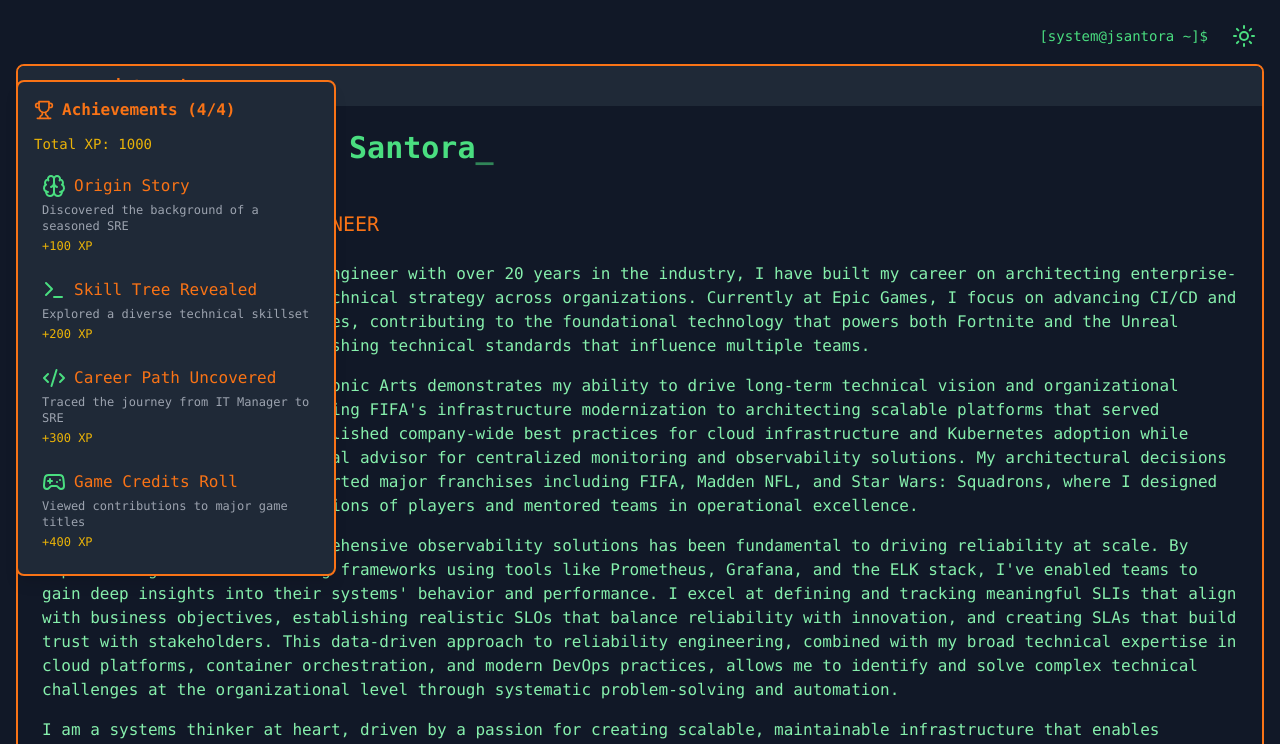
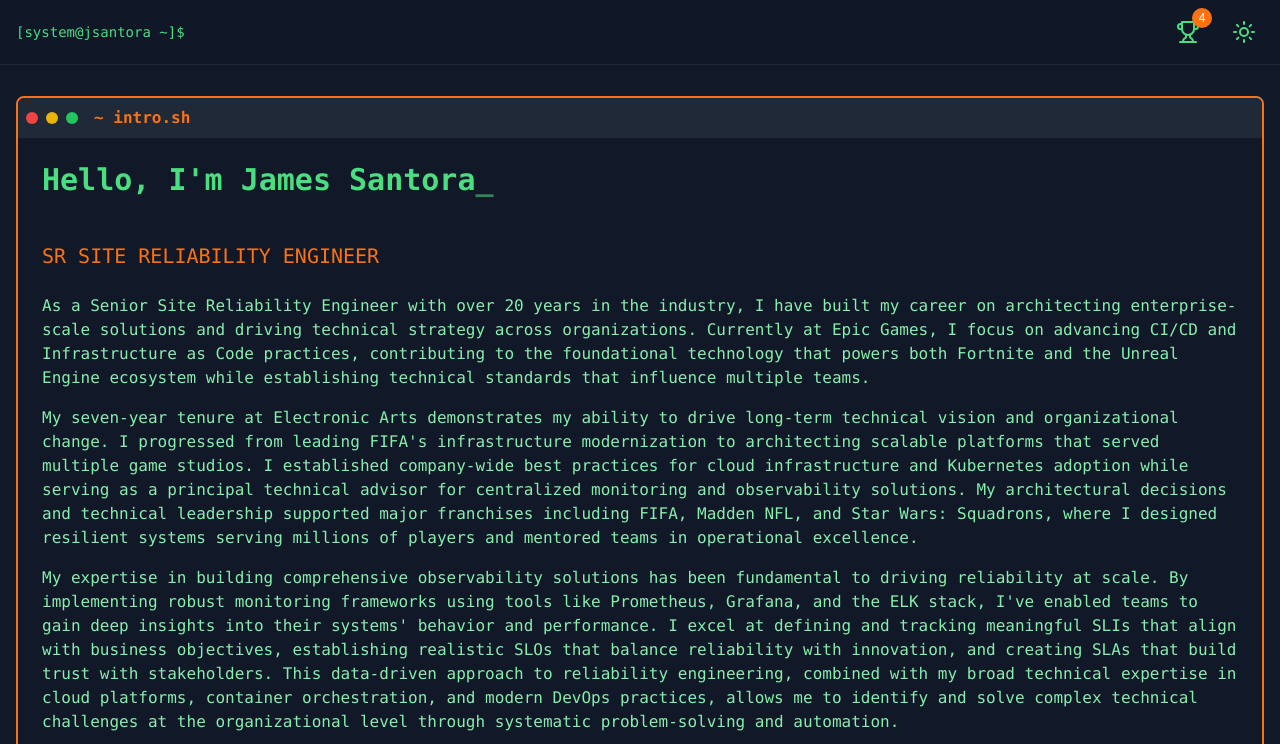
Before and after one commit to jimsantora/resume, a Next.js app: page /resume/ in a window 1280 px wide. Shown: the top 744 px of the page. Built offline with nearby package versions, Linux system fonts and the light colour scheme.

Commit message:
Moving acheivements to a top nav bar.

```diff
--- /dev/null
+++ b/components/NavBar.tsx
@@ -0,0 +1,130 @@
+import React, { useState } from 'react';
+import { Sun, Moon, Trophy } from 'lucide-react';
+import { Achievement } from './achievements';
+
+interface NavBarProps {
+  theme: string;
+  toggleTheme: () => void;
+  unlockedAchievements: string[];
+  achievements: Achievement[];
+  totalPoints: number;
+}
+
+const NavBar: React.FC<NavBarProps> = ({
+  theme,
+  toggleTheme,
+  unlockedAchievements,
+  achievements,
+  totalPoints
+}) => {
+  const [showAchievements, setShowAchievements] = useState(false);
+
+  return (
+    <div className={`fixed top-0 left-0 right-0 z-50 ${
+      theme === 'dark' ? 'bg-gray-900/95' : 'bg-gray-100/95'
+    } backdrop-blur-sm border-b ${
+      theme === 'dark' ? 'border-gray-800' : 'border-gray-200'
+    }`}>
+      <div className="container mx-auto px-4">
+        <div className="h-16 flex items-center justify-between">
+          <span className={`text-sm ${theme === 'dark' ? 'text-green-400' : 'text-gray-600'}`}>
+            [system@jsantora ~]$
+          </span>
+
+          <div className="flex items-center space-x-4">
+            <button
+              onClick={() => setShowAchievements(!showAchievements)}
+              className={`p-2 rounded-full hover:bg-opacity-20 hover:bg-gray-500 relative ${
+                theme === 'dark' ? 'text-green-400' : 'text-gray-600'
+              }`}
+            >
+              <Trophy className="w-6 h-6" />
+              {unlockedAchievements.length > 0 && (
+                <span className="absolute -top-1 -right-1 bg-orange-500 text-white text-xs rounded-full w-5 h-5 flex items-center justify-center">
+                  {unlockedAchievements.length}
+                </span>
+              )}
+            </button>
+
+            <button
+              onClick={toggleTheme}
+              className={`p-2 rounded-full hover:bg-opacity-20 hover:bg-gray-500 ${
+                theme === 'dark' ? 'text-green-400' : 'text-gray-600'
+              }`}
+            >
+              {theme === 'dark' ?
+                <Sun className="w-6 h-6" /> :
+                <Moon className="w-6 h-6" />
+              }
+            </button>
+          </div>
+        </div>
+      </div>
+
+      {/* Achievements Dropdown */}
+      {showAchievements && (
+        <div
+          className={`absolute right-4 top-16 w-96 rounded-lg shadow-lg border-2 border-orange-500 ${
+            theme === 'dark'
+              ? 'bg-gray-800'
+              : 'bg-white'
+          }`}
+        >
+          <div className="p-4">
+            <div className="flex items-center justify-between mb-4">
+              <div>
+                <h3 className="text-orange-500 font-bold flex items-center gap-2">
+                  <Trophy className="w-5 h-5" />
+                  Achievements ({unlockedAchievements.length}/{achievements.length})
+                </h3>
+                <p className="text-sm text-yellow-500 mt-1">Total XP: {totalPoints}</p>
+              </div>
+              <button
+                onClick={() => setShowAchievements(false)}
+                className="text-gray-500 hover:text-gray-700"
+              >
+                ×
+              </button>
+            </div>
+            <div className="space-y-2">
+              {achievements.map(achievement => {
+                const isUnlocked = unlockedAchievements.includes(achievement.id);
+                return (
+                  <div
+                    key={achievement.id}
+                    className={`p-2 rounded ${
+                      isUnlocked
+                        ? 'opacity-100'
+                        : 'opacity-50'
+                    }`}
+                  >
+                    <div className="flex items-center gap-2">
+                      {achievement.icon || <Trophy className={`w-4 h-4 ${
+                        isUnlocked ? 'text-yellow-500' : 'text-gray-500'
+                      }`} />}
+                      <span className={`font-medium ${
+                        isUnlocked ? 'text-orange-500' : 'text-gray-500'
+                      }`}>
+                        {achievement.title}
+                      </span>
+                    </div>
+                    <p className={`text-xs mt-1 ${
+                      theme === 'dark' ? 'text-gray-400' : 'text-gray-600'
+                    }`}>
+                      {isUnlocked ? achievement.description : '???'}
+                    </p>
+                    {isUnlocked && (
+                      <p className="text-xs text-yellow-500 mt-1">+{achievement.points} XP</p>
+                    )}
+                  </div>
+                );
+              })}
+            </div>
+          </div>
+        </div>
+      )}
+    </div>
+  );
+};
+
+export default NavBar;
--- a/components/achievements.tsx
+++ b/components/achievements.tsx
@@ -1,7 +1,7 @@
 import React, { useState, useEffect } from 'react';
 import { Trophy, Terminal, Code2, Gamepad2, Brain } from 'lucide-react';
 
-type Achievement = {
+export type Achievement = {
   id: string;
   title: string;
   description: string;
--- a/components/resume-website.tsx
+++ b/components/resume-website.tsx
@@ -1,7 +1,8 @@
 import React, { useState, useEffect } from 'react';
-import { Sun, Moon, Terminal, Code2, Database, Cloud } from 'lucide-react';
-import { useAchievements, AchievementNotification, AchievementsList } from './achievements';
+import { Terminal, Code2, Database, Cloud } from 'lucide-react';
+import { useAchievements, AchievementNotification } from './achievements';
 import { useScrollTrigger } from './useScrollTrigger';
+import NavBar from './NavBar';
 
 export default function ResumeWebsite() {
   const [theme, setTheme] = useState('dark');
@@ -9,7 +10,13 @@
   const introText = "Hello, I'm James Santora";
   const [currentIndex, setCurrentIndex] = useState(0);
   const [activeSection, setActiveSection] = useState('hero');
-  const { unlockedAchievements, currentNotification, unlockAchievement, totalPoints } = useAchievements();
+  const {
+    unlockedAchievements,
+    currentNotification,
+    unlockAchievement,
+    achievements,
+    totalPoints
+  } = useAchievements();
 
   useEffect(() => {
     if (currentIndex < introText.length) {
@@ -31,7 +38,6 @@
     children: React.ReactNode,
     sectionId: string
   }> = ({ title, children, sectionId }) => {
-    // Create ref for scroll tracking
     const sectionRef = useScrollTrigger(sectionId, unlockAchievement);
 
     return (
@@ -60,26 +66,17 @@
         ? 'bg-gray-900 text-green-400'
         : 'bg-gray-100 text-gray-800'
     }`}>
+      <NavBar
+        theme={theme}
+        toggleTheme={toggleTheme}
+        unlockedAchievements={unlockedAchievements}
+        achievements={achievements}
+        totalPoints={totalPoints}
+      />
 
       <AchievementNotification achievement={currentNotification} theme={theme} />
-      <AchievementsList unlockedAchievements={unlockedAchievements} theme={theme} totalPoints={totalPoints} />
 
-      <div className="fixed top-4 right-4 flex items-center space-x-4">
-        <span className={`text-sm ${theme === 'dark' ? 'text-green-400' : 'text-gray-600'}`}>
-          [system@jsantora ~]$
-        </span>
-        <button
-          onClick={toggleTheme}
-          className="p-2 rounded-full hover:bg-opacity-20 hover:bg-gray-500"
-        >
-          {theme === 'dark' ?
-            <Sun className="w-6 h-6" /> :
-            <Moon className="w-6 h-6" />
-          }
-        </button>
-      </div>
-
-      <div className="container mx-auto px-4 py-16">
+      <div className="container mx-auto px-4 pt-24">
         <TerminalWindow title="~ intro.sh" sectionId="intro">
           <div className="mb-8 h-12">
             <span className="text-3xl font-bold">
```
Also changed, not shown: 1 other file (tests, documents, lock files or other folders).
